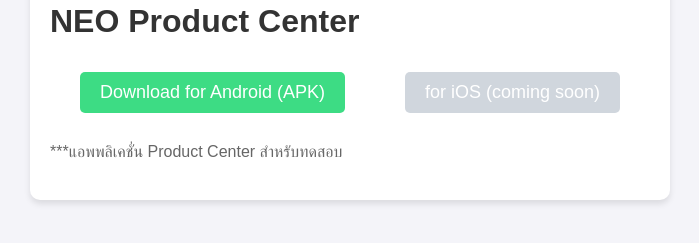
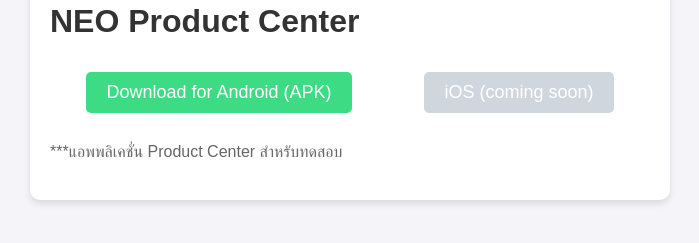
Before and after one commit to nono911/nono911.github.io, a plain HTML site: page index.html in a window 1280 px wide. Shown: the part 255-498 px from the top of the page, without its empty margins (290-989 px from the left). Drawn offline with Linux system fonts and the light colour scheme.

Commit message:
Update index.html

```diff
--- a/index.html
+++ b/index.html
@@ -71,7 +71,7 @@
 			<a href="https://drive.google.com/file/d/1QnNVD8y_YXBBdvYKPX5ZdbDt2sk5LFu-/view?usp=share_link0" class="button android">Download for Android (APK)</a>
 		</div>
 		<div style="flex-grow: 1">
-			<a href="" class="button ios">for iOS (coming soon)</a>
+			<a href="" class="button ios">iOS (coming soon)</a>
 		</div>
 	</div>
         <p>***แอพพลิเคชั่น Product Center สำหรับทดสอบ</p>
```
